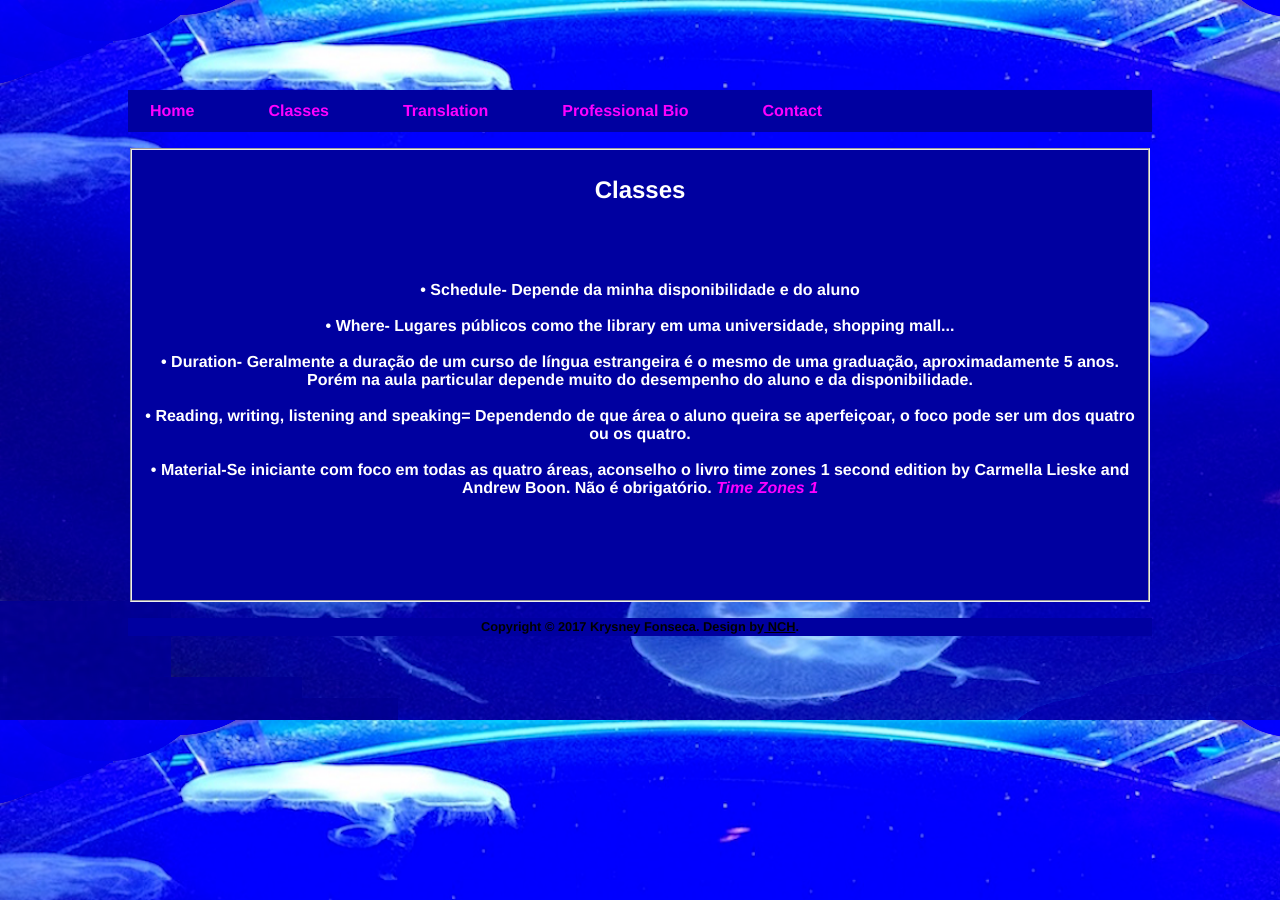
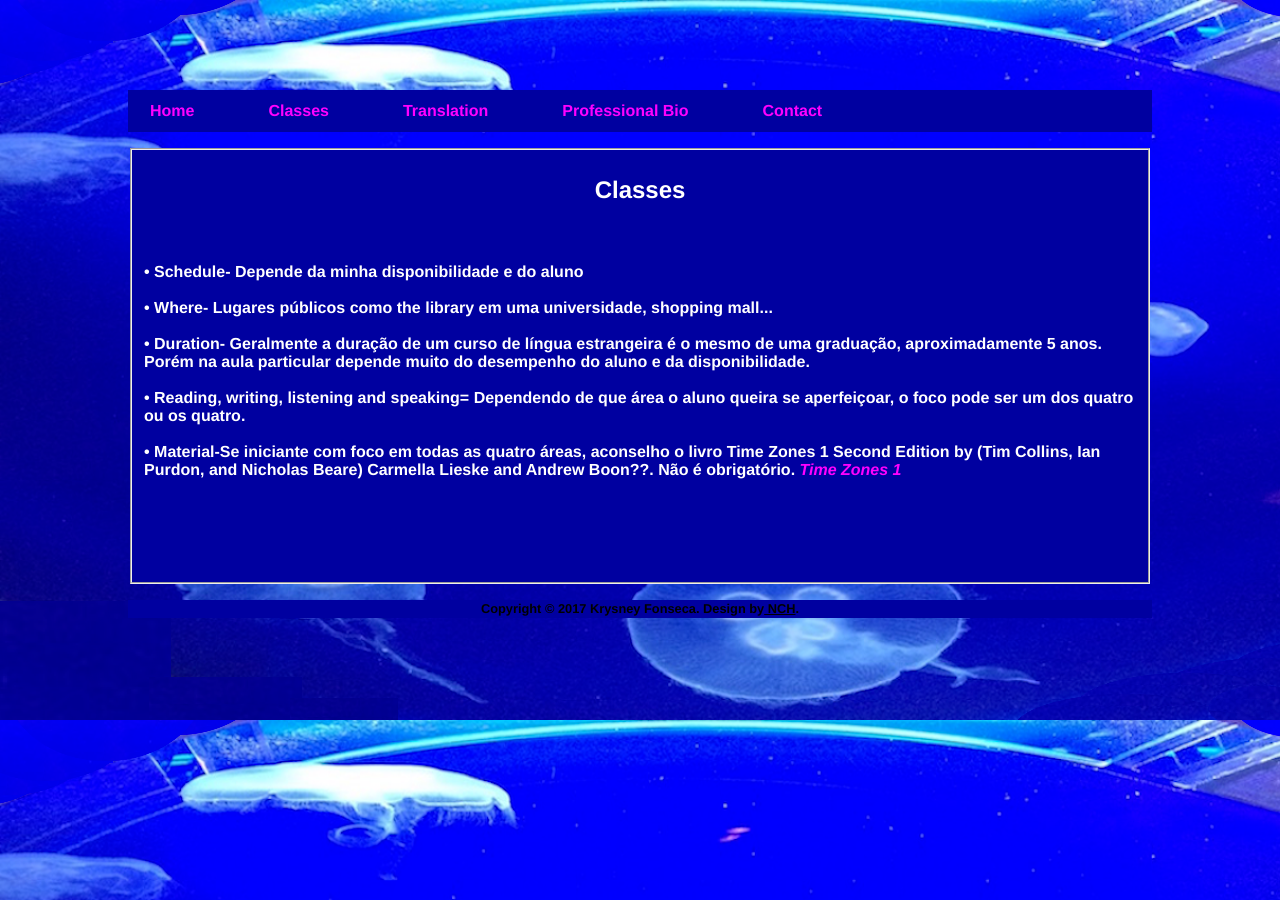
Before and after one commit to english-um-a-um/english-um-a-um.github.io, a Jekyll site: the page built from classes/index.html, in a window 1280 px wide. Built offline with Jekyll 4.4.1, drawn with Linux system fonts in a browser that asks for light colours.

Commit message:
Update index.html

```diff
--- a/classes/index.html
+++ b/classes/index.html
@@ -2,8 +2,7 @@
 layout: default
 title: English Um-a-Um - Classes
 ---
-<fieldset><center><h2>Classes</h2>
-		<br>
+<fieldset><center><h2>Classes</h2></center>
 		<br>
 		<h4>
 		•	Schedule- Depende da minha disponibilidade e do aluno<br><br>
@@ -11,10 +10,10 @@ title: English Um-a-Um - Classes
 		•	Duration- Geralmente a duração de um curso de língua estrangeira é o mesmo de uma graduação, aproximadamente 5 anos.
 			Porém na aula particular depende muito do desempenho do aluno e da disponibilidade.<br><br>
 		•	Reading, writing, listening and speaking= Dependendo de que área o aluno queira se aperfeiçoar, o foco pode ser um dos quatro ou os quatro.<br><br>
-		•	Material-Se iniciante com foco em todas as quatro áreas, aconselho o livro time zones 1 second edition by Carmella Lieske and Andrew Boon. Não é obrigatório.
+		•	Material-Se iniciante com foco em todas as quatro áreas, aconselho o livro Time Zones 1 Second Edition by (Tim Collins, Ian Purdon, and Nicholas Beare) Carmella Lieske and Andrew Boon??. Não é obrigatório.
 			<a href="http://www.saraiva.com.br/time-zones-1-student-book-online-workbook-second-edition-9383882.html"><em>Time Zones 1</em></a></h4>
 		<br>
 		<br>
 		<br>
 		<br>
-		</center></fieldset>
+		</fieldset>
```
